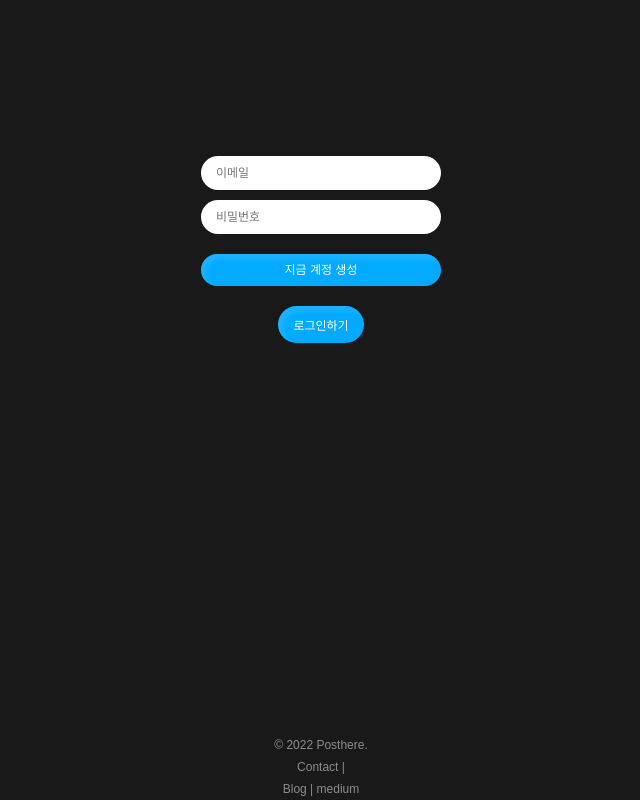
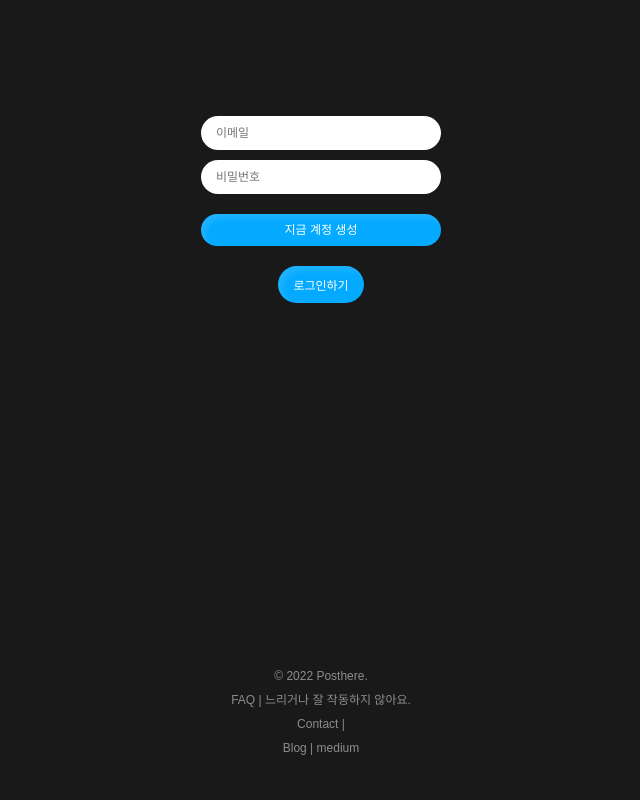
Before and after one commit to songforthemute/posthere, a React (Create React App) app: page /#/ in a window 1280 px wide. Shown: the part 206-1006 px from the top of the page, without its empty margins (319-959 px from the left). Built offline with nearby package versions, Linux system fonts and the light colour scheme; no server answers; a web font is replaced by a local one.

Commit message:
css works 3 & Footer

```diff
--- a/src/components/App.js
+++ b/src/components/App.js
@@ -2,6 +2,7 @@ import React, { useEffect, useState } from "react";
 import Finder from "./Finder";
 import { authService } from "../firebase";
 import { onAuthStateChanged, updateProfile } from "firebase/auth";
+import Footer from "./Footer";
 
 function App() {
     const [init, setInit] = useState(false);
@@ -67,15 +68,9 @@ function App() {
                     refreshUser={refreshUser}
                 />
             ) : (
-                "Initializing..."
+                <div className="main loading">Initializing...</div>
             )}
-            <footer className="footer">
-                <div>&copy; {new Date().getFullYear()} Posthere.</div>
-                <div>Contact | {process.env.REACT_APP_CONTACT}</div>
-                <div>
-                    <a href={process.env.REACT_APP_BLOG}>Blog | medium</a>
-                </div>
-            </footer>
+            <Footer />
         </>
     );
 }
--- a/src/components/Finder.js
+++ b/src/components/Finder.js
@@ -10,16 +10,7 @@ const Finder = ({ refreshUser, isLoggedIn, userObj }) => {
     return (
         <HashRouter>
             {isLoggedIn && <Navi userObj={userObj} />}
-            <div
-                style={{
-                    maxWidth: 890,
-                    width: "100%",
-                    margin: "0 auto",
-                    marginTop: 80,
-                    display: "flex",
-                    justifyContent: "center",
-                }}
-            >
+            <div className="main">
                 <Routes>
                     {isLoggedIn ? (
                         <>
--- /dev/null
+++ b/src/components/Footer.js
@@ -0,0 +1,39 @@
+import React, { useState } from "react";
+
+const Footer = () => {
+    const [faq, setFaq] = useState(false);
+    const toggleFaq = () => {
+        setFaq((prev) => !prev);
+    };
+
+    const onRefresh = () => {
+        window.location.reload();
+    };
+
+    return (
+        <footer className="footer">
+            <div>&copy; {new Date().getFullYear()} Posthere.</div>
+            <div className="footer__faq footer__faqBtn" onClick={toggleFaq}>
+                FAQ | 느리거나 잘 작동하지 않아요.
+            </div>
+            {faq && (
+                <div className="footer__faqContent">
+                    <div className="footer__faqBtn" onClick={onRefresh}>
+                        서버에 문제가 있거나, 트래픽 혹은 대역폭에 문제가 생겨
+                        느려질 수 있습니다. 여기를 누르시거나 페이지를 새로고침
+                        후 다시 시도해주세요.
+                    </div>
+                    <div className="footer__faqBtn" onClick={toggleFaq}>
+                        - 닫기 -
+                    </div>
+                </div>
+            )}
+            <div>Contact | {process.env.REACT_APP_CONTACT}</div>
+            <div>
+                <a href={process.env.REACT_APP_BLOG}>Blog | medium</a>
+            </div>
+        </footer>
+    );
+};
+
+export default Footer;
--- a/src/index.js
+++ b/src/index.js
@@ -7,6 +7,7 @@ import "./styles/post.css";
 import "./styles/profile.css";
 import "./styles/auth.css";
 import "./styles/navi.css";
+import "./styles/footer.css";
 
 const root = ReactDOM.createRoot(document.getElementById("root"));
 root.render(<App />);
--- /dev/null
+++ b/src/styles/footer.css
@@ -0,0 +1,41 @@
+/* footer */
+footer {
+    display: flexbox;
+    justify-content: center;
+    align-items: center;
+    font-weight: 200;
+    margin-top: 30px;
+    margin-bottom: 30px;
+    color: rgba(255, 255, 255, 0.5);
+    line-height: 24px;
+    font-size: 12px;
+    text-align: center;
+    position: relative;
+}
+
+footer a:hover {
+    transition: all 0.3s ease-in-out;
+    font-weight: 400;
+    color: rgba(255, 255, 255, 0.9);
+}
+
+.footer__faqContent {
+    margin: 10px auto;
+    max-width: 280px;
+    color: rgba(255, 255, 255, 0.9);
+}
+
+.footer__faqContent div:nth-child(2) {
+    margin-top: 5px;
+    color: tomato;
+}
+
+.footer__faqBtn {
+    cursor: pointer;
+}
+
+.footer__faqBtn:hover {
+    font-weight: 400;
+    color: rgba(255, 255, 255, 0.9);
+    transition: all 0.3s ease-in-out;
+}
--- a/src/styles/styles.css
+++ b/src/styles/styles.css
@@ -15,23 +15,6 @@ body {
     font-family: "IBM Plex Sans KR", sans-serif;
     font-size: 14px;
     color: #ffffff;
-}
-
-footer {
-    display: flexbox;
-    justify-content: center;
-    align-items: center;
-    font-weight: 200;
-    margin-top: 60px;
-    color: rgba(255, 255, 255, 0.5);
-    line-height: 22px;
-    font-size: 12px;
-    text-align: center;
-}
-
-footer a:hover {
-    transition: all 0.3s ease-in-out;
-    color: #04aaff;
 }
 
 button {
@@ -57,7 +40,7 @@ form {
     max-width: 890px;
     width: 100%;
     margin: 0 auto;
-    margin-top: 80px;
+    margin-top: 40px;
     display: flex;
     justify-content: center;
 }
```
